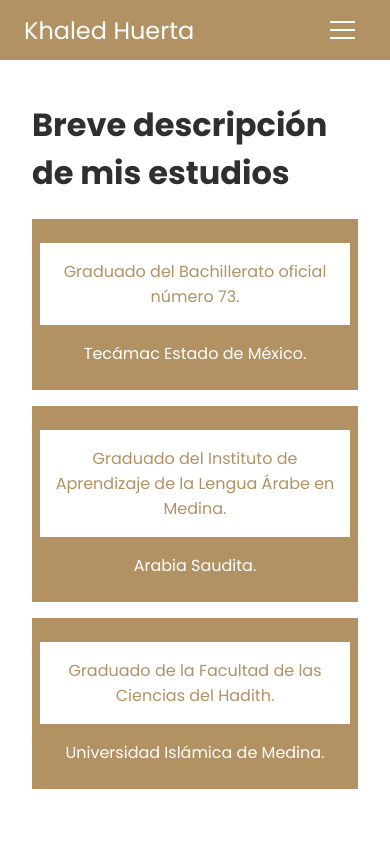
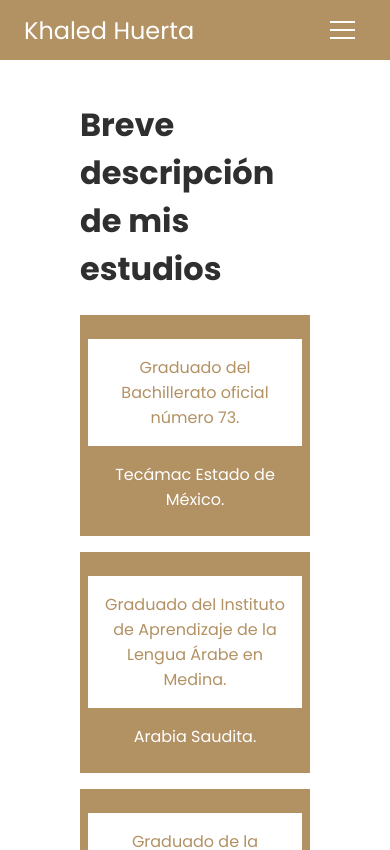
Before and after one commit to nlgarcia84/khaled-huerta, a React (Vite) app: page /myStudies in a window 390 px wide. Shown: the top 850 px of the page. Built offline with nearby package versions, Linux system fonts and the light colour scheme.

Commit message:
media queries navbar2

```diff
--- a/src/components/Footer.jsx
+++ b/src/components/Footer.jsx
@@ -6,6 +6,7 @@ const FooterBox = styled.div`
   background-color: ${(props) => props.theme.colors.textColor};
   color: white;
   text-align: center;
+  margin-top: auto;
 `;
 
 export const Footer = () => {
--- a/src/pages/Contact.jsx
+++ b/src/pages/Contact.jsx
@@ -1,5 +1,4 @@
 import { useForm } from 'react-hook-form';
-import React, { useRef } from 'react';
 import styled from 'styled-components';
 import emailjs from '@emailjs/browser';
 
--- a/src/pages/Studies.jsx
+++ b/src/pages/Studies.jsx
@@ -7,7 +7,7 @@ const PageTitle = styled.h1`
 `;
 
 const StudiesContainer = styled.div`
-  margin: ${(props) => props.theme.pageSpaces.margin};
+  margin: 5em;
 `;
 
 const List = styled.ul`
```
